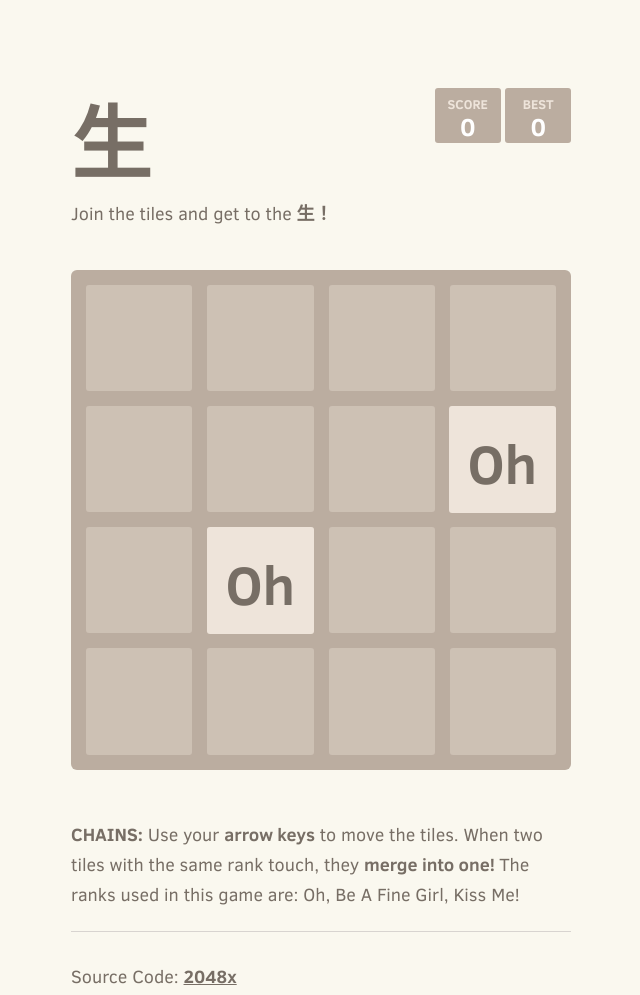
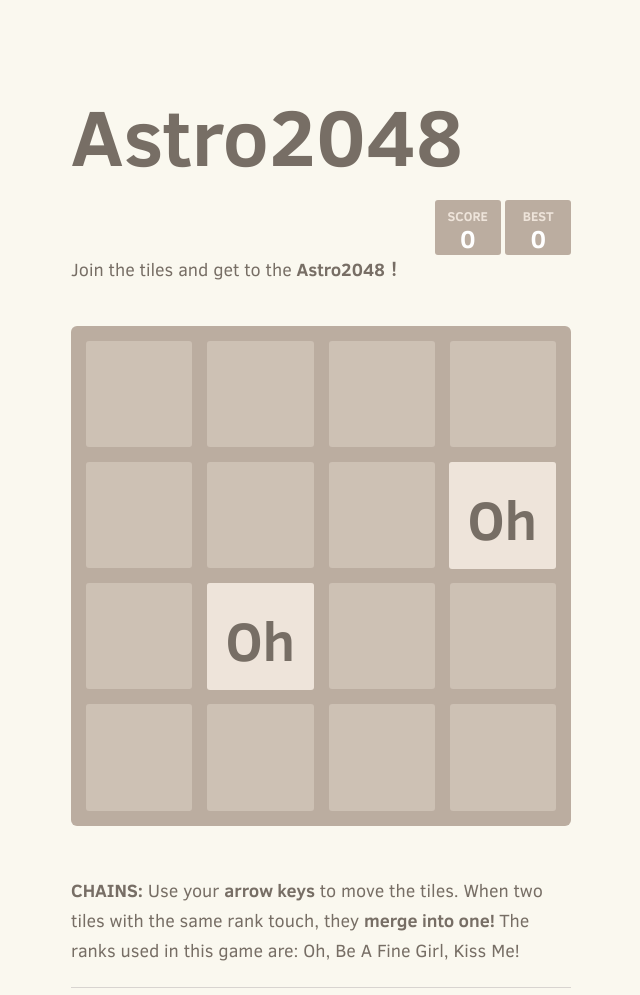
Before and after one commit to emptymalei/2048x, a plain HTML site: page index.html in a window 1280 px wide. Shown: the top 995 px of the page, without its empty margins (319-959 px from the left). Drawn offline with Linux system fonts and the light colour scheme; a script that the page names is missing.

Commit message:
gh-pages

```diff
--- a/index.html
+++ b/index.html
@@ -19,13 +19,13 @@
 <body>
   <div class="container">
     <div class="heading">
-      <h1 class="title">生</h1>
+      <h1 class="title">Astro2048</h1>
       <div class="scores-container">
         <div class="score-container">0</div>
         <div class="best-container">0</div>
       </div>
     </div>
-	<p class="game-intro">Join the tiles and get to the <strong>生！</strong></p>
+	<p class="game-intro">Join the tiles and get to the <strong>Astro2048！</strong></p>
 
     <div class="game-container">
       <div class="game-message">
```
Also changed, not shown: favicon.ico (deleted).
